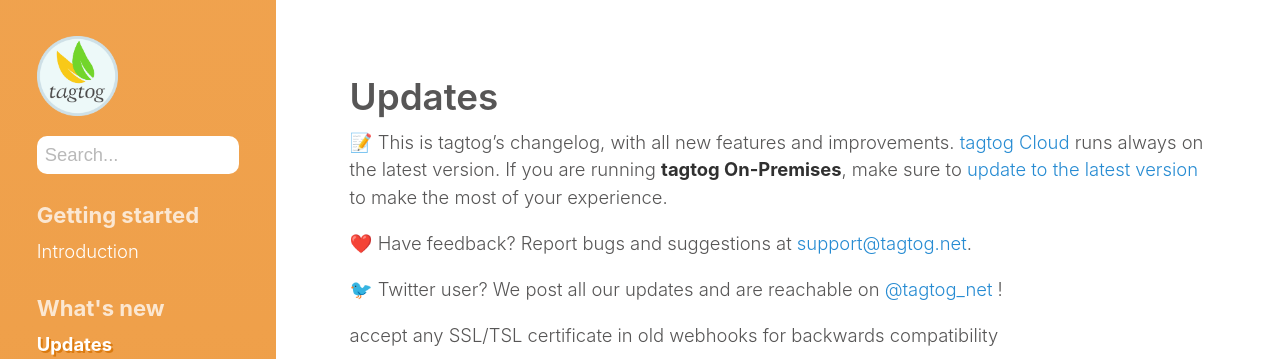
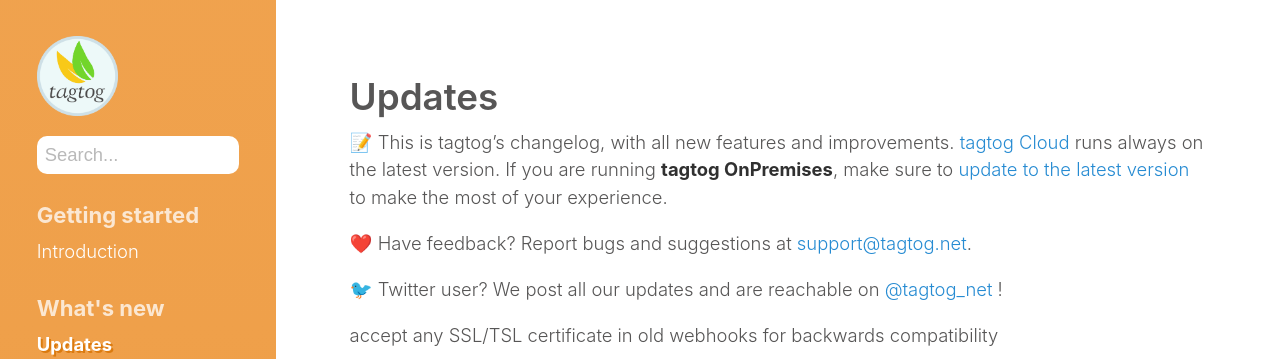
Before and after one commit to tagtogorg/tagtog-doc, a Jekyll site: the page built from updates.md, in a window 1280 px wide. Shown: the top 359 px of the page. Built offline with Jekyll 4.4.1, drawn with Linux system fonts in a browser that asks for light colours; nearby versions of some CDN libraries; emoji names are drawn with the system emoji font.

Commit message:
prefer the spelling: OnPremises (instead of On-Premises)

```diff
--- a/updates.md
+++ b/updates.md
@@ -6,7 +6,7 @@ id: updates
 notoc: true
 ---
 
-📝 This is tagtog's changelog, with all new features and improvements. [tagtog Cloud](https://www.tagtog.net) runs always on the latest version. If you are running **tagtog On-Premises**, make sure to [update to the latest version](on_premises_README.html) to make the most of your experience.
+📝 This is tagtog's changelog, with all new features and improvements. [tagtog Cloud](https://www.tagtog.net) runs always on the latest version. If you are running **tagtog OnPremises**, make sure to [update to the latest version](on_premises_README.html) to make the most of your experience.
 
 ❤️ Have feedback? Report bugs and suggestions at [support@tagtog.net](mailto:support@tagtog.net).
 
```
